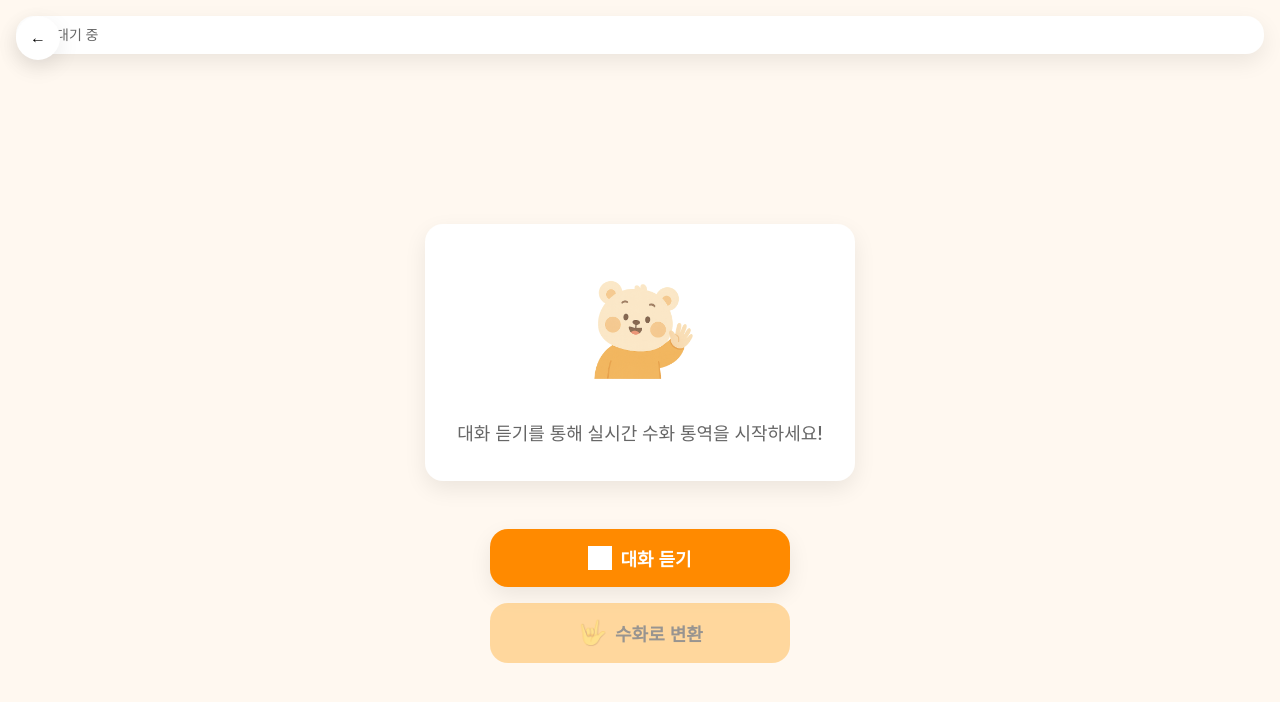
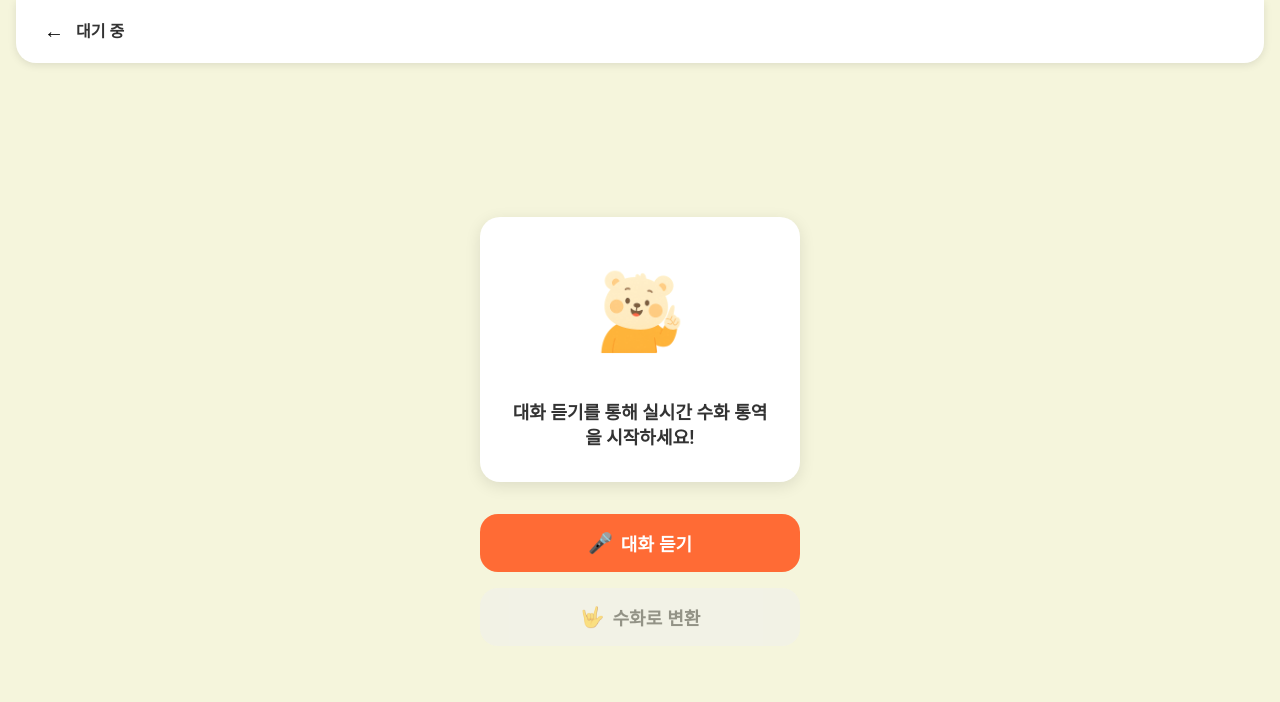
Before and after one commit to kimmireu0220/Sodam, a React (Vite) app: page /translate in a window 1280 px wide. Shown: the top 702 px of the page. Built offline with nearby package versions, Linux system fonts and the light colour scheme; grey boxes are pictures that could not be loaded.

Commit message:
Redesign translate page layout to match new design with speech bubble, bear character, and bottom action bar

```diff
--- a/src/components/AvatarCard.jsx
+++ b/src/components/AvatarCard.jsx
@@ -10,7 +10,6 @@
  * 출력:
  * - 곰 캐릭터 이미지
  * - 상태에 따른 애니메이션
- * - 메시지 말풍선 (ready 상태)
  *
  * 향후 연동 지점:
  * - 실제 수화 애니메이션 연동
@@ -84,75 +83,6 @@ const AvatarCard = ({ status, message }) => {
           }}
         />
       </div>
-
-      {/* 메시지 말풍선 */}
-      {status === 'ready' && message && (
-        <div
-          style={{
-            backgroundColor: 'var(--primary)',
-            color: 'var(--white)',
-            padding: 'var(--spacing-md)',
-            borderRadius: 'var(--radius)',
-            maxWidth: '280px',
-            textAlign: 'center',
-            position: 'relative',
-            animation: 'slideIn 0.5s ease'
-          }}
-        >
-          {message}
-          {/* 말풍선 꼬리 */}
-          <div
-            style={{
-              position: 'absolute',
-              bottom: '-8px',
-              left: '50%',
-              transform: 'translateX(-50%)',
-              width: 0,
-              height: 0,
-              borderLeft: '8px solid transparent',
-              borderRight: '8px solid transparent',
-              borderTop: '8px solid var(--primary)'
-            }}
-          ></div>
-        </div>
-      )}
-
-      {/* 상태별 안내 메시지 */}
-      {status !== 'ready' && (
-        <div
-          style={{
-            textAlign: 'center',
-            color: 'var(--text-secondary)',
-            fontSize: 'var(--font-size-lg)',
-            fontWeight: '500'
-          }}
-        >
-          {status === 'idle' && '대화 듣기를 통해 실시간 수화 통역을 시작하세요!'}
-          {status === 'listening' && '듣는 중...'}
-          {status === 'analyzing' && '현재 대화 문장을 분석하고 있어요!'}
-        </div>
-      )}
-
-      <style>
-        {`
-          @keyframes bounce {
-            0%, 20%, 50%, 80%, 100% { transform: translateY(0); }
-            40% { transform: translateY(-10px); }
-            60% { transform: translateY(-5px); }
-          }
-
-          @keyframes slideIn {
-            from {
-              opacity: 0;
-              transform: translateY(20px);
-            }
-            to {
-              opacity: 1;
-              transform: translateY(0);
-            }
-          }
-        `}
-      </style>
     </div>
   );
 };
--- a/src/pages/Home.jsx
+++ b/src/pages/Home.jsx
@@ -82,14 +82,14 @@ const Home = ({ onNavigate }) => {
           padding: 'var(--spacing-lg)',
           display: 'flex',
           flexDirection: 'column',
-          gap: 'var(--spacing-xl)'
+          gap: 'var(--spacing-lg)'
         }}
       >
         {/* 환영 메시지 */}
         <div
           style={{
             textAlign: 'center',
-            marginBottom: 'var(--spacing-lg)'
+            marginBottom: 'var(--spacing-md)'
           }}
         >
           <h1
@@ -119,7 +119,7 @@ const Home = ({ onNavigate }) => {
           style={{
             display: 'flex',
             justifyContent: 'center',
-            marginBottom: 'var(--spacing-xl)'
+            marginBottom: 'var(--spacing-lg)'
           }}
         >
           <img
--- a/src/pages/Translate.jsx
+++ b/src/pages/Translate.jsx
@@ -20,8 +20,7 @@
 import { useState, useEffect } from 'react';
 import { useNavigate } from 'react-router-dom';
 import TurnLight from '../components/TurnLight';
-import AvatarCard from '../components/AvatarCard';
-import MicButton from '../components/MicButton';
+import bearWaiting from '../assets/331cbc990a5fc722e8e6b5911bb66a3d154e0103.png';
 
 const Translate = ({ onNavigate }) => {
   const navigate = useNavigate();
@@ -61,13 +60,41 @@ const Translate = ({ onNavigate }) => {
     <div
       style={{
         minHeight: '100vh',
-        backgroundColor: 'var(--background)',
+        backgroundColor: '#F5F5DC', // 베이지 배경색
         display: 'flex',
         flexDirection: 'column'
       }}
     >
-      {/* 상단 상태 표시 */}
-      <TurnLight status={status} />
+      {/* 상단 헤더 */}
+      <div
+        style={{
+          background: 'var(--white)',
+          borderRadius: '0 0 20px 20px',
+          padding: 'var(--spacing-md) var(--spacing-lg)',
+          margin: '0 var(--spacing-md)',
+          boxShadow: '0 2px 8px rgba(0,0,0,0.1)',
+          display: 'flex',
+          alignItems: 'center',
+          gap: 'var(--spacing-sm)'
+        }}
+      >
+        <button
+          onClick={() => navigate('/home')}
+          style={{
+            background: 'none',
+            border: 'none',
+            fontSize: '20px',
+            cursor: 'pointer',
+            padding: '4px'
+          }}
+          aria-label="뒤로 가기"
+        >
+          ←
+        </button>
+        <span style={{ fontWeight: '600', color: 'var(--text-primary)' }}>
+          대기 중
+        </span>
+      </div>
 
       {/* 메인 콘텐츠 */}
       <div
@@ -82,7 +109,43 @@ const Translate = ({ onNavigate }) => {
         }}
       >
         {/* 곰 캐릭터 카드 */}
-        <AvatarCard status={status} message={message} />
+        <div
+          style={{
+            background: 'var(--white)',
+            borderRadius: '20px',
+            padding: 'var(--spacing-xl)',
+            boxShadow: '0 4px 16px rgba(0,0,0,0.1)',
+            textAlign: 'center',
+            maxWidth: '320px',
+            width: '100%'
+          }}
+        >
+          {/* 곰 캐릭터 이미지 */}
+          <div style={{ marginBottom: 'var(--spacing-lg)' }}>
+            <img
+              src={bearWaiting}
+              alt="곰 캐릭터"
+              style={{
+                width: '120px',
+                height: 'auto',
+                borderRadius: '10px'
+              }}
+            />
+          </div>
+
+          {/* 메시지 텍스트 */}
+          <p
+            style={{
+              fontSize: 'var(--font-size-lg)',
+              fontWeight: '600',
+              color: 'var(--text-primary)',
+              margin: 0,
+              lineHeight: '1.4'
+            }}
+          >
+            대화 듣기를 통해 실시간 수화 통역을 시작하세요!
+          </p>
+        </div>
 
         {/* 하단 버튼들 */}
         <div
@@ -91,18 +154,42 @@ const Translate = ({ onNavigate }) => {
             flexDirection: 'column',
             gap: 'var(--spacing-md)',
             width: '100%',
-            maxWidth: '300px'
+            maxWidth: '320px'
           }}
         >
-          {/* 마이크 버튼 */}
-          <MicButton status={status} onClick={handleMicClick} />
+          {/* 대화 듣기 버튼 */}
+          <button
+            onClick={handleMicClick}
+            className="btn btn-primary"
+            style={{
+              background: '#FF6B35', // 오렌지 색상
+              fontSize: 'var(--font-size-lg)',
+              fontWeight: '600',
+              padding: 'var(--spacing-md) var(--spacing-lg)',
+              borderRadius: 'var(--radius)',
+              border: 'none',
+              cursor: 'pointer',
+              transition: 'all 0.2s ease',
+              display: 'flex',
+              alignItems: 'center',
+              gap: 'var(--spacing-sm)',
+              justifyContent: 'center',
+              color: 'var(--white)',
+              minWidth: '160px'
+            }}
+            aria-label="대화 듣기"
+          >
+            <span style={{ fontSize: '20px' }}>🎤</span>
+            <span>대화 듣기</span>
+          </button>
 
-          {/* 수화 변환 버튼 */}
+          {/* 수화로 변환 버튼 */}
           <button
             onClick={handleTranslateClick}
             disabled={status !== 'ready'}
             className="btn btn-secondary"
             style={{
+              background: '#F0F0F0', // 연한 베이지 색상
               fontSize: 'var(--font-size-lg)',
               fontWeight: '600',
               padding: 'var(--spacing-md) var(--spacing-lg)',
@@ -115,48 +202,23 @@ const Translate = ({ onNavigate }) => {
               gap: 'var(--spacing-sm)',
               justifyContent: 'center',
               minWidth: '160px',
-              opacity: status === 'ready' ? 1 : 0.5
+              opacity: status === 'ready' ? 1 : 0.5,
+              color: 'var(--text-primary)'
             }}
-
             aria-label="수화로 변환"
           >
-            <span style={{ fontSize: '24px' }}>🤟</span>
+            <span style={{ fontSize: '20px' }}>🤟</span>
             <span>수화로 변환</span>
           </button>
         </div>
       </div>
 
-      {/* 뒤로 가기 버튼 */}
-      <div
-        style={{
-          position: 'absolute',
-          top: 'var(--spacing-md)',
-          left: 'var(--spacing-md)',
-          zIndex: 10
-        }}
-      >
-        <button
-          onClick={() => navigate('/home')}
-          className="btn"
-          style={{
-            background: 'var(--white)',
-            border: 'none',
-            borderRadius: '50%',
-            width: '44px',
-            height: '44px',
-            display: 'flex',
-            alignItems: 'center',
-            justifyContent: 'center',
-            boxShadow: 'var(--shadow)',
-            cursor: 'pointer',
-            transition: 'all 0.2s ease'
-          }}
-
-          aria-label="뒤로 가기"
-        >
-          ←
-        </button>
-      </div>
+      {/* 상태 표시 (필요시) */}
+      {status !== 'idle' && (
+        <div style={{ position: 'absolute', top: '20px', right: '20px' }}>
+          <TurnLight status={status} />
+        </div>
+      )}
     </div>
   );
 };
--- a/src/styles.css
+++ b/src/styles.css
@@ -159,6 +159,16 @@ body {
   animation: shake 0.5s ease-in-out;
 }
 
+/* Glow Animation */
+@keyframes glow {
+  0% {
+    filter: brightness(1) drop-shadow(0 0 5px rgba(255, 255, 0, 0.5));
+  }
+  100% {
+    filter: brightness(1.2) drop-shadow(0 0 15px rgba(255, 255, 0, 0.8));
+  }
+}
+
 /* Focus Styles for Accessibility */
 *:focus-visible {
   outline: 2px solid var(--primary);
```
Also changed, not shown: src/assets/331cbc990a5fc722e8e6b5911bb66a3d154e0103.png (added).
